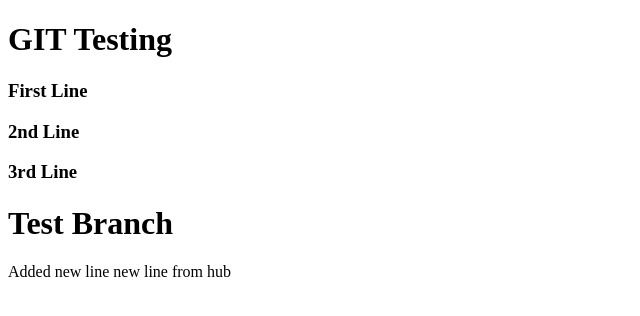
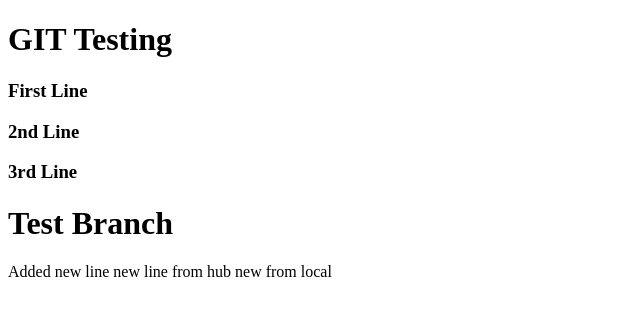
Before and after one commit to imarshadx/test, a plain HTML site: page index.html in a window 1280 px wide. Shown: the whole page, without its empty margins (0-640 px from the left). Drawn offline with Linux system fonts and the light colour scheme.

Commit message:
added new

```diff
--- a/index.html
+++ b/index.html
@@ -16,5 +16,6 @@
 
 Added new line
     new line from hub
+    new from local
 </body>
 </html>
```
